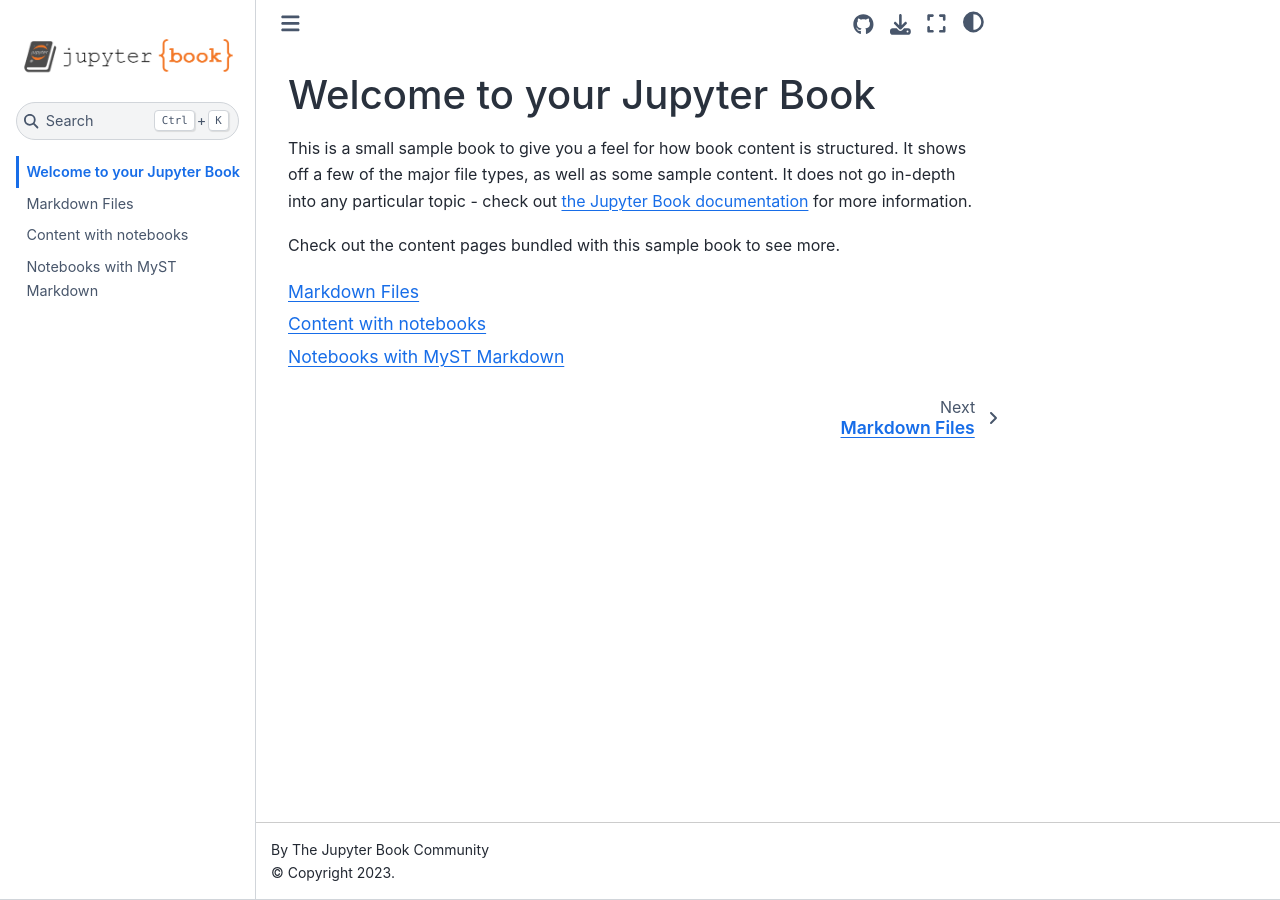
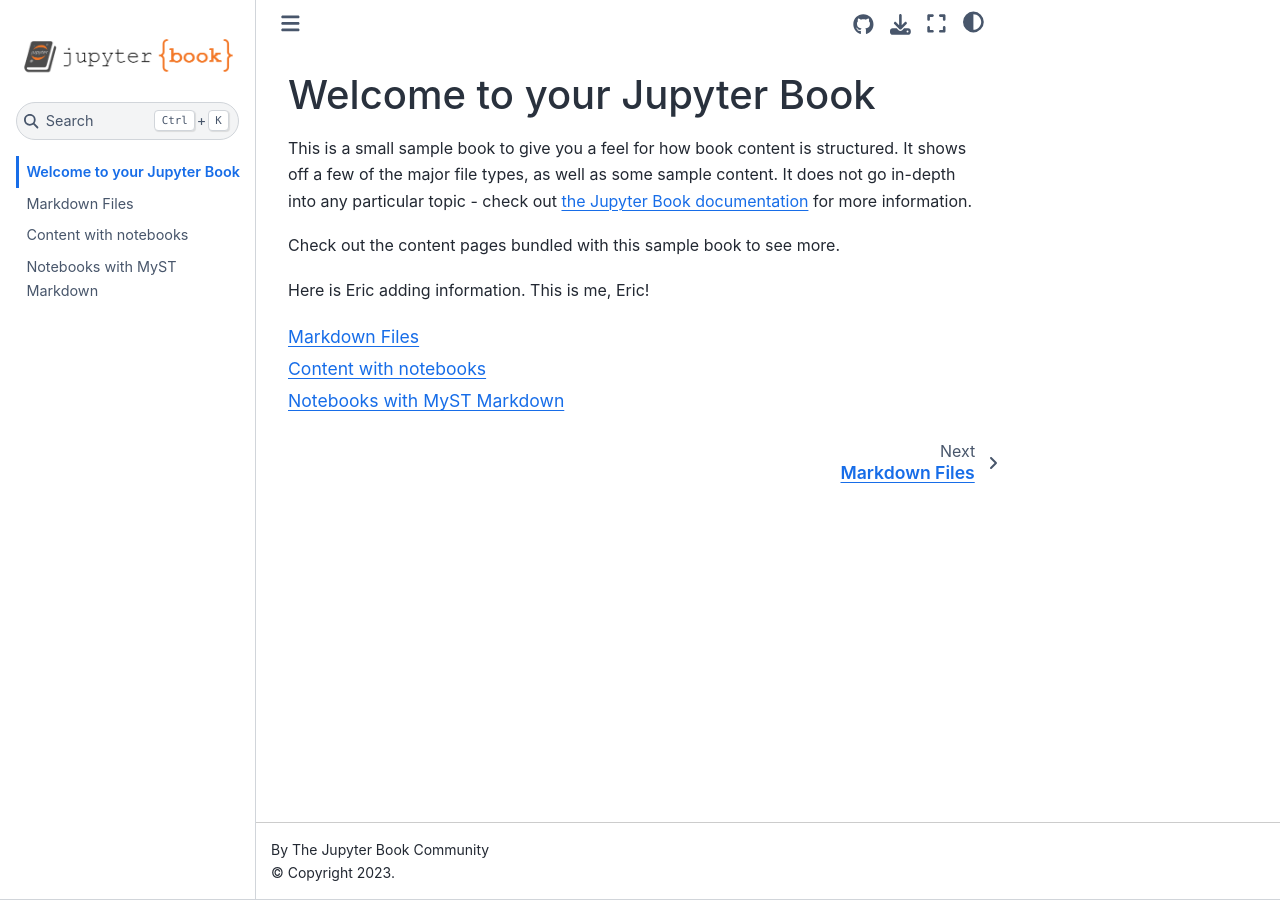
Before and after one commit to ejohnson643/AboutMe, a Jupyter Book: the page built from intro.md, in a window 1280 px wide. Built offline with Jupyter Book 1.0.4 settings and Sphinx 7.4.7 and the Sphinx Book theme 1.1.4, drawn with Linux system fonts in a browser that asks for light colours.

Commit message:
Added more information about me

````diff
--- a/intro.md
+++ b/intro.md
@@ -7,5 +7,7 @@
 
 Check out the content pages bundled with this sample book to see more.
 
+Here is Eric adding information.  This is me, Eric!
+
 ```{tableofcontents}
 ```
````
